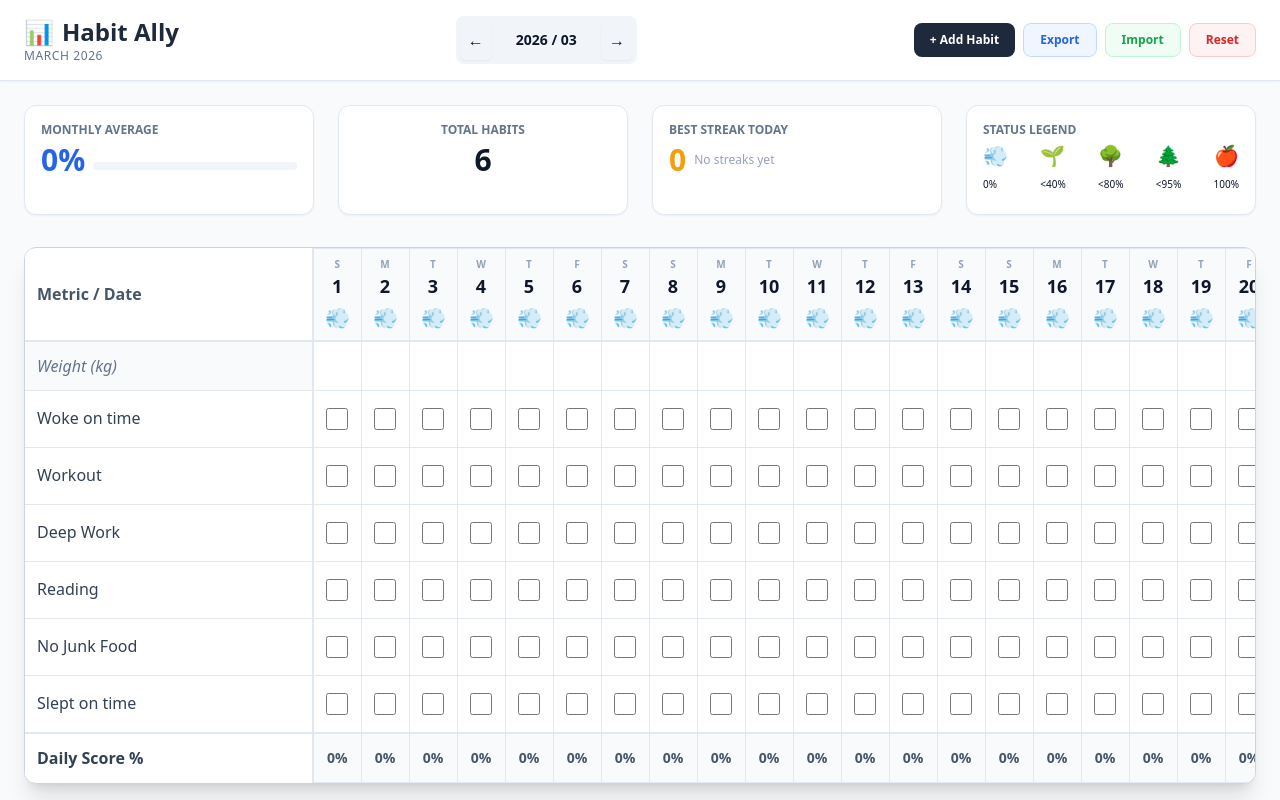
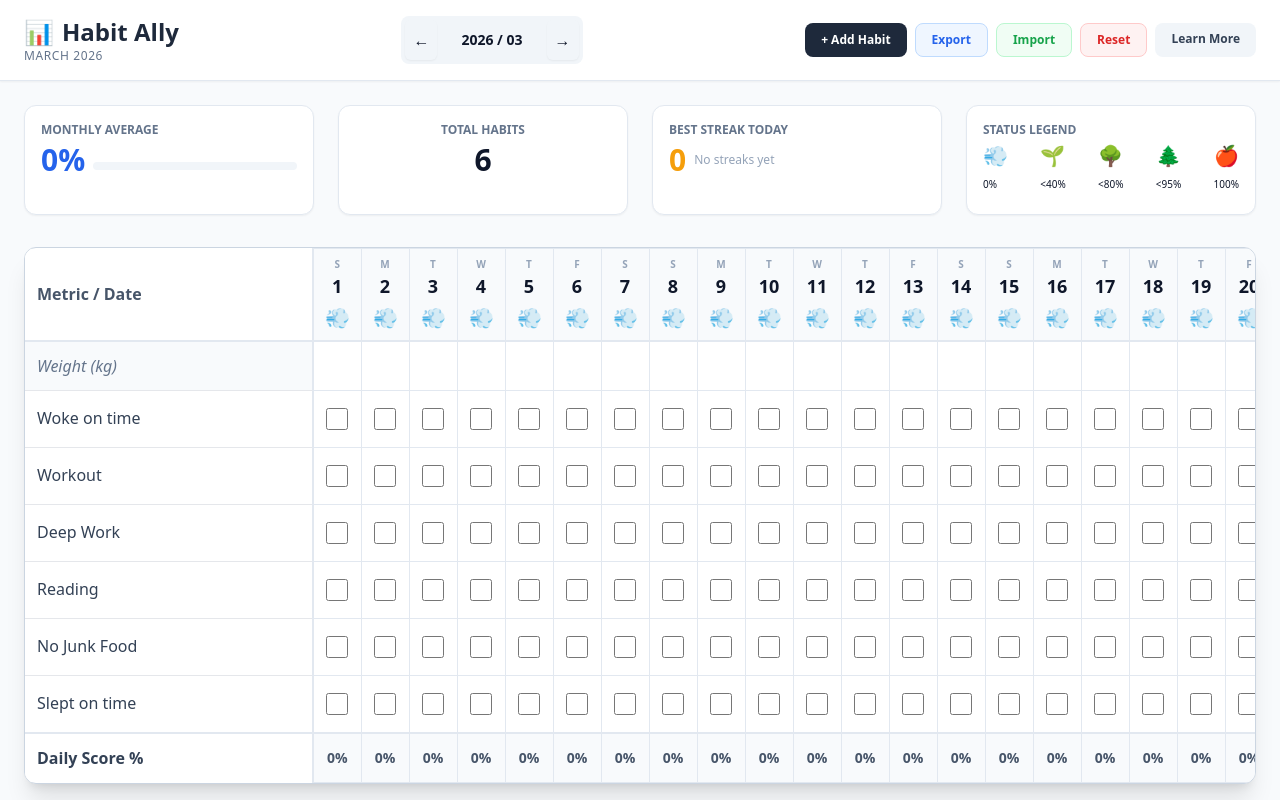
Before and after one commit to bhuvana-g-dev/habit-ally, a plain HTML site: page app.html in a window 1280 px wide. Shown: the top 800 px of the page. Drawn offline with nearby package versions, Linux system fonts and the light colour scheme.

Commit message:
Add 'Learn More' link to app.html

```diff
--- a/app.html
+++ b/app.html
@@ -175,6 +175,7 @@
           Import <input type="file" class="hidden" @change="importData($event)" accept=".json">
         </label>
         <button @click="openResetModal()" class="bg-red-50 text-red-600 border border-red-200 px-4 py-2 rounded-lg text-xs font-bold hover:bg-red-100 transition">Reset</button>
+      <a href="https://habit-ally.cyberalliance.in/" target="_blank" rel="noopener noreferrer" class="bg-slate-100 text-slate-700 px-4 py-2 rounded-lg text-xs font-bold hover:bg-slate-200 transition"> Learn More</a>
       </div>
     </div>
   </header>
```
